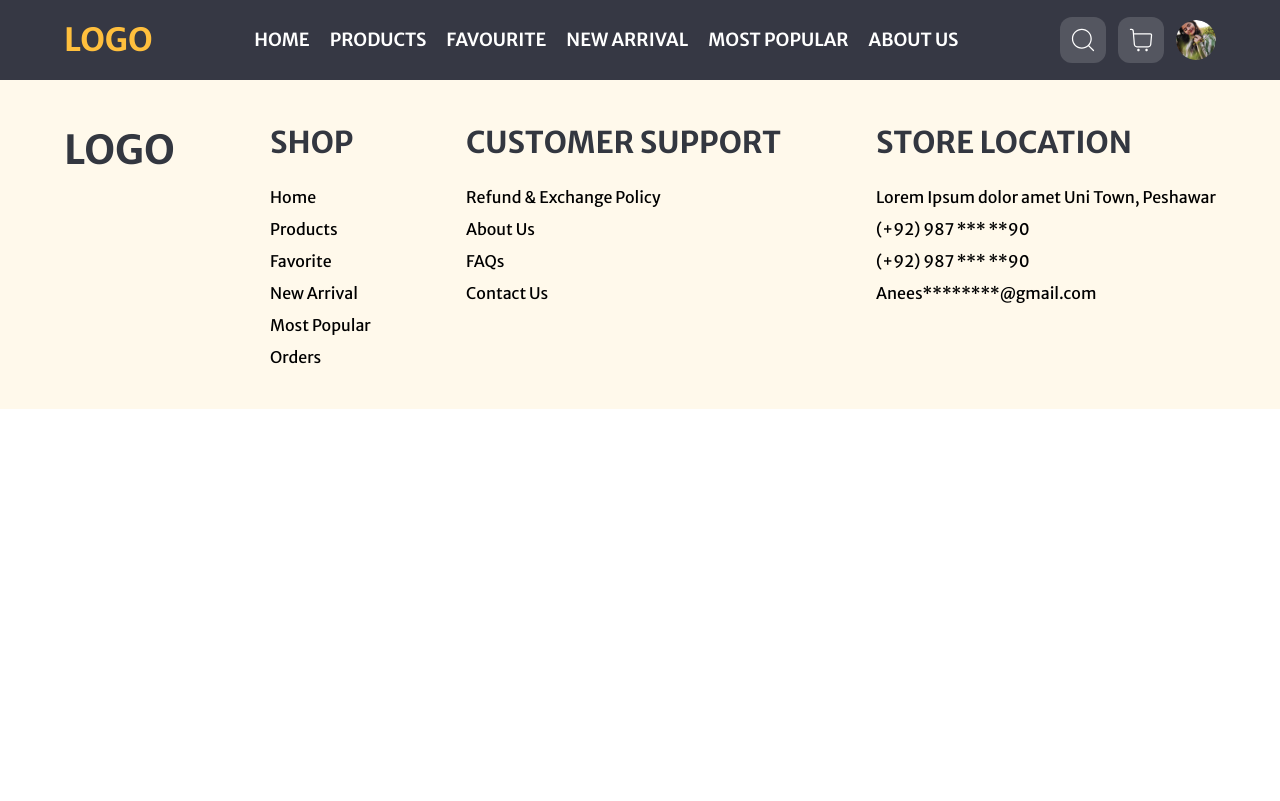
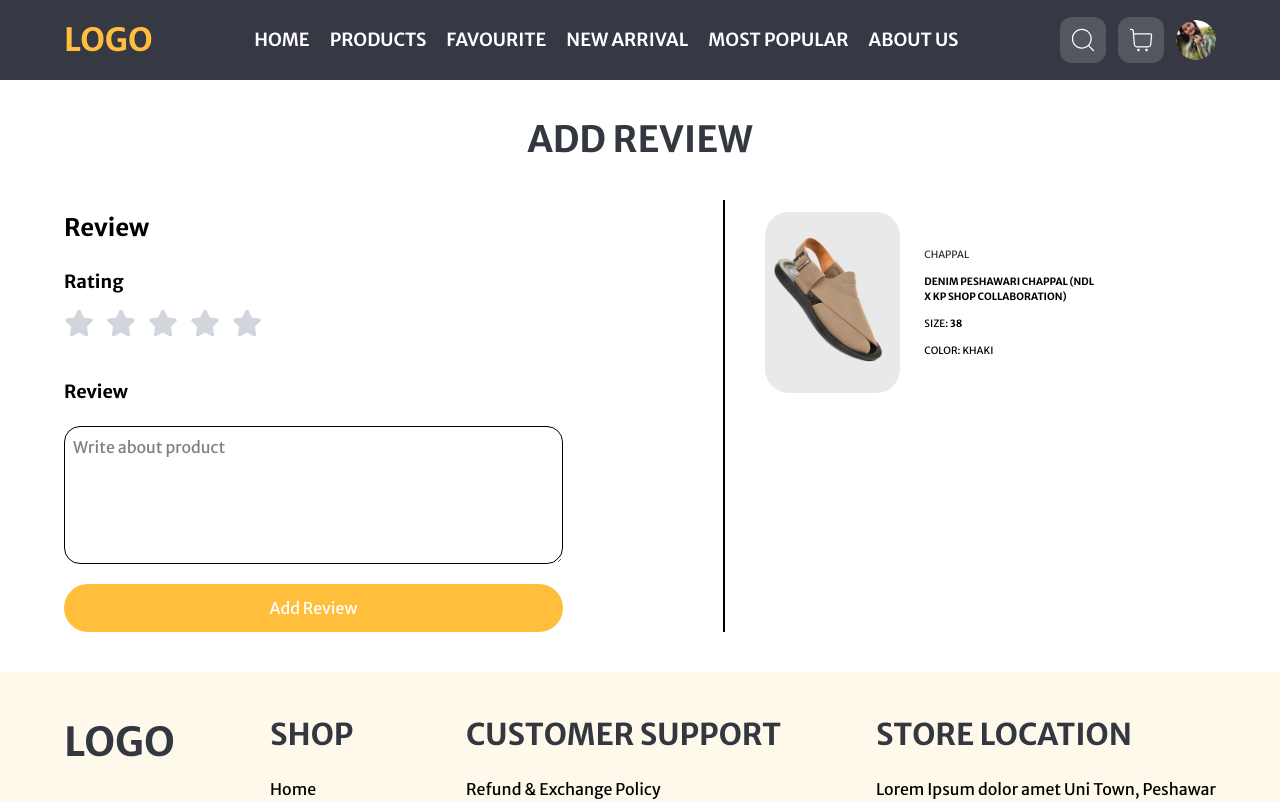
Before and after one commit to Bilal4542/e-commerce-chappal-web-app, a React (Vite) app: page /add-review in a window 1280 px wide. Shown: the top 801 px of the page. Built offline with nearby package versions, Linux system fonts and the light colour scheme.

Commit message:
frontend pf the ecommerce web app completed

```diff
--- a/src/App.jsx
+++ b/src/App.jsx
@@ -19,6 +19,8 @@ import ForgetPassword from "./components/ForgetPassword"
 import Verification from "./components/Verification"
 import NewPassword from "./components/NewPassword"
 import Orders from "./components/Orders"
+import AddReview from "./components/AddReview"
+import Details from "./components/Details"
 
 function App() {
 
@@ -44,6 +46,8 @@ function App() {
         <Route path="/verification" element={ <Verification/> } />
         <Route path="/new-password" element={ <NewPassword/> } />
         <Route path="/orders" element={ <Orders/> }/>
+        <Route path="/add-review" element={ <AddReview/> }/>
+        <Route path="/details" element={ <Details/> } />
       </Routes>
       <Footer/>
     </>
--- /dev/null
+++ b/src/components/AddReview.jsx
@@ -0,0 +1,63 @@
+import React from "react";
+import { FaStar } from "react-icons/fa6";
+import Button from "./Button";
+import img from "../assets/imgtitle5.png";
+const AddReview = () => {
+  return (
+    <div>
+      <h1 className="font-bold text-4xl uppercase text-[rgba(51,55,64,1)] text-center my-10">
+        Add Review
+      </h1>
+      <div className="flex items-center justify-center my-10">
+        <div className="flex w-[90%]">
+          <div className="left flex  flex-col border-r-2 pr-40">
+            <h1 className="font-bold text-2xl my-3">Review</h1>
+            <h3 className="font-bold text-lg my-3">Rating</h3>
+            <div className="flex items-center gap-3">
+              <FaStar size={30} className="text-gray-300" />
+              <FaStar size={30} className="text-gray-300" />
+              <FaStar size={30} className="text-gray-300" />
+              <FaStar size={30} className="text-gray-300" />
+              <FaStar size={30} className="text-gray-300" />
+            </div>
+            <h4 className="font-bold text-lg mt-10">Review</h4>
+            <textarea
+              name=""
+              id=""
+              rows={5}
+              cols={50}
+              className="p-2 rounded-2xl my-5 border"
+              placeholder="Write about product"
+            />
+            <Button title={"Add Review"} />
+          </div>
+          <div className="right pl-10">
+            <div className="flex gap-6 items-center my-3">
+              <div className="bg-[rgba(47,47,47,0.1)] rounded-3xl flex items-center justify-center w-[30%]">
+                <img src={img} alt="" />
+              </div>
+              <div className="flex flex-col gap-3">
+                <p className="text-[rgba(47,47,47,1)] text-[10px] uppercase">
+                  chappal
+                </p>
+                <h1 className="font-bold text-[10px] uppercase">
+                  Denim Peshawari Chappal (NDL <br /> x KP Shop Collaboration)
+                </h1>
+                <p className="text-[10px] uppercase">
+                  <span>Size: </span>
+                  <span className="font-bold">38</span>
+                </p>
+                <p className="text-[10px] uppercase">
+                  <span>Color: </span>
+                  <span>khaki</span>
+                </p>
+              </div>
+            </div>
+          </div>
+        </div>
+      </div>
+    </div>
+  );
+};
+
+export default AddReview;
--- /dev/null
+++ b/src/components/Details.jsx
@@ -0,0 +1,74 @@
+import React from "react";
+import img from "../assets/imgtitle5.png";
+import profile from "../assets/profile.png";
+
+const Details = () => {
+  return (
+    <div className="my-20">
+      <h1 className="font-bold text-4xl uppercase text-[rgba(51,55,64,1)] text-center my-10">
+        Details
+      </h1>
+      <div className="flex items-center justify-center my-10">
+        <div className="flex justify-center w-[90%]">
+          <div className="left border-r-2 w-[50%]">
+            <h2 className="text-2xl font-bold uppercase">Order</h2>
+            <div className="flex justify-between items-center my-5">
+              <div className=" flex flex-col gap-3 font-bold">
+                <p>Order ID: DFF45678998</p>
+                <p>Order at: Monday at 14:48 | 02 / 08 / 2024</p>
+                <p>Price: Rs. 3,200</p>
+              </div>
+              <div className="">
+                <p className="text-[rgba(255,191,61,1)] uppercase font-bold text-[20px] pr-6">
+                  Completed
+                </p>
+              </div>
+            </div>
+            <h2 className="text-2xl font-bold uppercase my-10">
+              Buyer Details
+            </h2>
+            <div className="">
+              <div className="flex items-center gap-3">
+                <img src={profile} alt="" />
+                <div className="">
+                  <p className="text-[24px] font-bold">Masooma</p>
+                  <p className="text-[16px]">realmasooma***@gmail.com</p>
+                </div>
+              </div>
+              <div className="my-3">
+                <p className="text-[14px]">Shipping Address</p>
+                <p className="text-[20px] font-bold">Tehkal bala, Peshawar</p>
+              </div>
+            </div>
+          </div>
+          <div className="right w-[50%] pl-10">
+            <h1 className="text-2xl font-bold uppercase">Products</h1>
+            <div className="flex gap-6 items-center my-3">
+              <div className="bg-[rgba(47,47,47,0.1)] rounded-3xl flex items-center justify-center w-[30%]">
+                <img src={img} alt="" />
+              </div>
+              <div className="flex flex-col gap-3">
+                <p className="text-[rgba(47,47,47,1)] text-[14px] uppercase">
+                  chappal
+                </p>
+                <h1 className="font-bold text-[16px] uppercase">
+                  Denim Peshawari Chappal (NDL <br /> x KP Shop Collaboration)
+                </h1>
+                <p className="text-[14px] uppercase">
+                  <span>Size: </span>
+                  <span className="font-bold">38</span>
+                </p>
+                <p className="text-[14px] uppercase">
+                  <span>Color: </span>
+                  <span>khaki</span>
+                </p>
+              </div>
+            </div>
+          </div>
+        </div>
+      </div>
+    </div>
+  );
+};
+
+export default Details;
--- a/src/components/Orders.jsx
+++ b/src/components/Orders.jsx
@@ -164,10 +164,10 @@ const Orders = () => {
                     <p className="uppercase text-[rgba(255,255,255,1)] text-[18px] font-semibold">
                       Rs. 3,200
                     </p>
-                    <Link className="bg-[rgba(255,191,61,1)] py-2 px-4 uppercase rounded-[80px] text-white font-bold">
+                    <Link to={'/add-review'} className="bg-[rgba(255,191,61,1)] py-2 px-4 uppercase rounded-[80px] text-white font-bold">
                       Add Review
                     </Link>
-                    <Link className="text-[rgba(255,191,61,1)] py-2 px-4 uppercase rounded-[80px]  bg-white font-bold">
+                    <Link to={'/details'} className="text-[rgba(255,191,61,1)] py-2 px-4 uppercase rounded-[80px]  bg-white font-bold">
                       View Details
                     </Link>
                   </div>
@@ -264,7 +264,7 @@ const Orders = () => {
                     <p className="uppercase text-[rgba(255,255,255,1)] text-[18px] font-semibold">
                       Rs. 3,200
                     </p>
-                    <Link className="bg-[rgba(255,191,61,1)] py-2 px-4 uppercase rounded-[80px] text-white font-bold">
+                    <Link to={'/details'} className="bg-[rgba(255,191,61,1)] py-2 px-4 uppercase rounded-[80px] text-white font-bold">
                       View Details
                     </Link>
                   </div>
```
